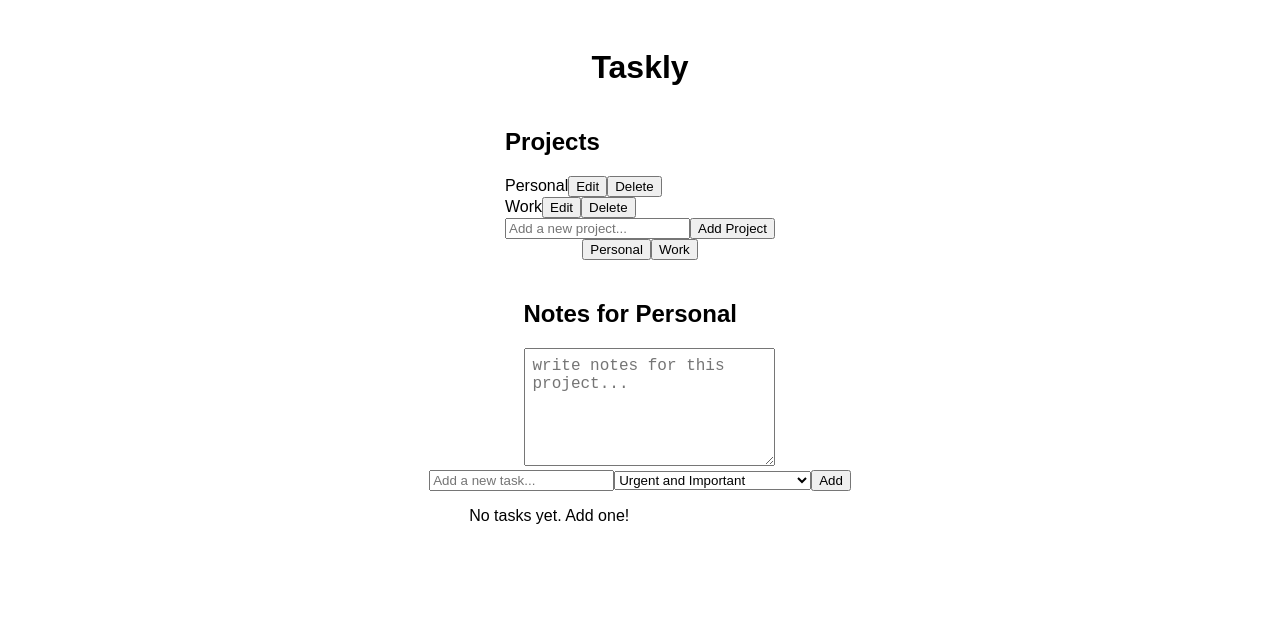
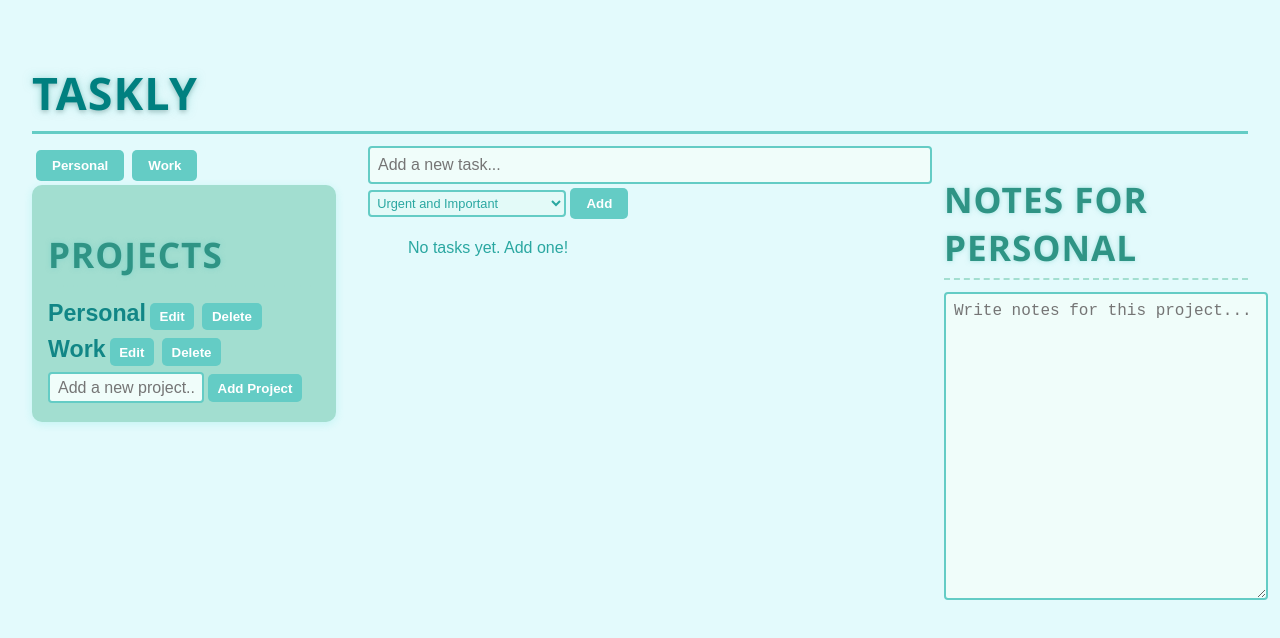
Before and after one commit to Tini-ops/Taskly, a React (Vite) app in the folder taskly/: page / in a window 1280 px wide. Shown: the top 638 px of the page. Built offline with nearby package versions, Linux system fonts and the light colour scheme.

Commit message:
Added styling and fixed priority ordering of tasks

```diff
--- a/taskly/src/App.jsx
+++ b/taskly/src/App.jsx
@@ -5,13 +5,6 @@ import ProjectList from './components/ProjectList';
 import Notes from './components/Notes';
 
 const App = () => {
-  // //State to store tasks
-  // const [tasks, setTasks] = useState(() => {
-  //   //Load tasks from localStorage when the app starts
-  //   const savedTasks = localStorage.getItem('tasks');
-  //   return savedTasks ? JSON.parse(savedTasks) : [];
-  // });
-
   //Projects
   //Holds multiple projects
   const [projects, setProjects] = useState(() => {
@@ -63,27 +56,38 @@ const App = () => {
     "not-urgent-not-important": 4,
   }
 
+  const sortTasksByPriority = (tasks) => {
+    return [...tasks].sort((a, b) => priorityOrder[a.priority] - priorityOrder[b.priority]);
+  };
+
   //Add a new task
   const addTask = (text, priority) => {
     setProjects(prevProjects =>
-      prevProjects.map(project =>
-        project.id === activeProject
-          ? {...project, tasks: [...project.tasks, {id: Date.now(), text, priority, completed: false}] }
-          : project
-      )
-    )
+      prevProjects.map(project => {
+        if (project.id !== activeProject) return project;
+
+        const updatedTasks = [
+          ...project.tasks,
+          { id: Date.now(), text, priority, completed: false }
+        ];
+
+        return {
+          ...project,
+          tasks: sortTasksByPriority(updatedTasks)
+        };
+      })
+    );
   };
 
   //Toggle task completion
   const toggleTask = (id) => {
-    // const updatedTasks = tasks.map(task => task.id === id ? { ...task, completed: !task.completed } : task);
     // setTasks(updatedTasks);
     setProjects(prevProjects =>
       prevProjects.map(project =>
         project.id === activeProject
-        ? {...project, tasks: project.tasks.map(task =>
+        ? {...project, tasks: sortTasksByPriority(project.tasks.map(task =>
           task.id === id ? {...task, completed: !task.completed} : task
-        )}
+        ))}
         : project
       )
     )
@@ -94,7 +98,7 @@ const App = () => {
     setProjects(prevProjects =>
       prevProjects.map(project =>
         project.id === activeProject
-          ? {...project, tasks: project.tasks.filter(task => task.id !== id)}
+          ? {...project, tasks: sortTasksByPriority(project.tasks.filter(task => task.id !== id))}
           : project
       )
     )
@@ -104,7 +108,7 @@ const App = () => {
     setProjects(prevProjects =>
       prevProjects.map(project =>
         project.id === activeProject
-        ? {...project, tasks: project.tasks.map(task => task.id === id ? {...task, text: newText} : task)}
+        ? {...project, tasks: sortTasksByPriority(project.tasks.map(task => task.id === id ? {...task, text: newText} : task))}
         : project
       )
     )
@@ -166,7 +170,13 @@ const App = () => {
   return (
     <div className='app-container'>
       <h1>Taskly</h1>
-
+      <div className='main-layout'>
+        <div className='sidebar'>
+        <ProjectTabs
+          projects={projects}
+          activeProject={activeProject}
+          setActiveProject={setActiveProject}
+          />
           <ProjectList
           projects={projects}
           activeProject={activeProject}
@@ -176,18 +186,8 @@ const App = () => {
           editProjectName={editProjectName}
           />
 
-      <ProjectTabs
-      projects={projects}
-      activeProject={activeProject}
-      setActiveProject={setActiveProject}
-      />
-
-      <Notes
-      projects={projects}
-      activeProject={activeProject}
-      updateNotes={updateNotes}
-      />
-
+        </div>
+        <div className='task-area'>
           <TaskList
           tasks={activeTasks}
           addTask={addTask}
@@ -197,6 +197,17 @@ const App = () => {
           updatePriority={updatePriority}
           />
         </div>
+        <div className='notes-area'>
+          <Notes
+          projects={projects}
+          activeProject={activeProject}
+          updateNotes={updateNotes}
+          />
+
+        </div>
+      </div>
+
+    </div>
   );
 };
 
--- a/taskly/src/components/Notes.jsx
+++ b/taskly/src/components/Notes.jsx
@@ -8,7 +8,7 @@ const Notes = ({projects, activeProject, updateNotes}) => {
             <h2>Notes for {project?.name}</h2>
             <textarea value={project?.notes || ""}
                 onChange={(e) => updateNotes(activeProject, e.target.value)}
-                placeholder="write notes for this project..."
+                placeholder="Write notes for this project..."
             />
         </div>
 
--- a/taskly/src/components/TaskList.jsx
+++ b/taskly/src/components/TaskList.jsx
@@ -42,7 +42,7 @@ const TaskList = ({tasks, addTask, toggleTask, deleteTask, editTask, updatePrior
 
             {/* List of tasks */}
             <ul>
-                {tasks.length === 0 ? (<p>No tasks yet. Add one!</p>) :
+                {tasks.length === 0 ? (<p id="no-task">No tasks yet. Add one!</p>) :
                 (
                     tasks.map(task => (
                         <TaskItem
--- a/taskly/src/index.css
+++ b/taskly/src/index.css
@@ -1,10 +1,57 @@
+/* Colours */
+:root {
+  --turquoise-light: #a2ded0;
+  --turquoise: #64ccc5;
+  --turquoise-dark: #3caea3; /*#3abcb7*/
+  --turquoise-deep: #2aa7a1;
+  --text-dark: #044443;
+  --text-light: #ffffff;
+  --turquoise-glow: rgba(100, 204, 197, 0.5);
+}
+
+body {
+  background-color: #e3fafc;
+  font-family: Arial, Helvetica, sans-serif;
+}
+
+/* Layout */
 .app-container {
+  padding: 1.5rem;
+  max-width: 100%;
+  box-sizing: border-box;
+}
+
+.main-layout {
   display: flex;
+  flex-direction: row;
+  gap: 2rem;
+  justify-content: space-between;
+  flex-wrap: wrap;
+}
+
+.sidebar {
+  flex: 1 1 20rem;
+  min-width: 15rem;
+  max-width: 25%;
+}
+
+.task-area {
+  flex: 1 1 30rem;
+  min-width: 20rem;
+  max-width: 50%;
+}
+
+.notes-area {
+  flex: 1 1 20rem;
+  min-width: 15rem;
+  max-width: 25%;
+}
+
+/* Media queries */
+@media (max-width: 768px) {
+  .main-layout{
   flex-direction: column;
-    align-items: center;
-    justify-content: center;
-    padding: 20px;
-    font-family: Arial, sans-serif;
+  }
 }
 
 .task-item {
@@ -24,6 +71,10 @@
   font-size: 16px;
 }
 
+#no-task {
+  color: var(--turquoise-deep);
+}
+
 .completed {
   text-decoration: line-through;
   color: #777075;
@@ -31,31 +82,148 @@
 
 /* Urgent and Important red */
 .urgent-important {
-    background-color: #e74c3c;
+  background-color: #fc7b75;
 }
 
 /* Not Urgent and Important yellow */
 .not-urgent-important {
-    background-color: #f1c40f;
+  background-color: #e9e951;
 }
 
 /* Urgent and Not Important blue */
 .urgent-not-important {
-    background-color: #3498db;
+  background-color: #568da1;
 }
 
 /* Not Urgent and Not Important green */
 .not-urgent-not-important {
-    background-color: #2ecc71;
+  background-color:  #8efc8e;
+}
+
+/* Inputs */
+input[type='text'],
+textarea {
+  width: 100%;
+  padding: 0.5rem;
+  border: 2px solid var(--turquoise);
+  border-radius: 4px;
+  font-size: 1rem;
+  color: var(--text-dark);
+  background-color: #f0fdfa;
+}
+
+textarea {
+  height: 18rem;
+}
+
+input:focus,
+textarea:focus {
+  outline: none;
+  border-color: var(--turquoise-deep);
+  box-shadow: 0 0 4px var(--turquoise);
+}
+
+.project-list input[type="text"] {
+  width: 50%;
+  padding: 0.3rem 0.5rem;
 }
 
 .notes-section {
   margin-top: 20px;
 }
 
-  .notes-section textarea {
-    width: 100%;
-    height: 100px;
-    padding: 8px;
-    font-size: 16px;
+/* Buttons */
+button {
+  margin: 0.25rem;
+  background-color: var(--turquoise);
+  color: var(--text-light);
+  border: none;
+  padding: 0.5rem 1rem;
+  border-radius: 5px;
+  cursor: pointer;
+  font-weight: bold;
+  transition: background-color 0.3s ease;
 }
+
+button:hover {
+  background-color: var(--turquoise-dark);
+}
+
+button:disabled {
+  background-color: var(--turquoise-light);
+  cursor: not-allowed;
+}
+
+/* Headings */
+h1, h2 {
+  font-family: 'Segoe UI', Verdana, Geneva, Tahoma, sans-serif;
+  margin-bottom: 0.75rem;
+  text-transform: uppercase;
+  letter-spacing: 1px;
+  transition: all 0.3s ease-in-out;
+}
+
+h1 {
+  font-size: 2.8rem;
+  font-weight: 800;
+  color: teal;
+  text-shadow: 0 0 10px var(--turquoise-glow), 0 2px 4px rgba(0, 0, 0, 0.2);
+  border-bottom: 3px solid var(--turquoise);
+  padding-bottom: 0.5rem;
+}
+
+h2 {
+  font-size: 2.2rem;
+  font-weight: 680;
+  color: rgb(47, 148, 133);
+  text-shadow: 0 0 5px var(--turquoise-glow);
+  border-bottom: 2px dashed var(--turquoise-light);
+  padding-bottom: 0.4rem;
+}
+
+h1:hover, h2:hover {
+  transform: scale(1.02);
+  text-shadow: 0 0 15px var(--turquoise), 0 2px 5px rgba(0, 0, 0, 0.2);
+}
+
+/* Project list */
+.project-list {
+  font-family: Arial, Helvetica, sans-serif, sans-serif;
+  padding: 1rem;
+  background-color: var(--turquoise-light);
+  border-radius: 10px;
+  box-shadow: 0 2px 8px rgba(64, 224, 208, 0.2);
+}
+
+
+
+.project-list span {
+display: inline-block;
+font-size: 1.45rem;
+color: rgb(17, 134, 134);
+font-weight: 550;
+}
+
+select {
+  padding: 0.2rem;
+  font-size: 0.8rem;
+  border: 2px solid var(--turquoise);
+  border-radius: 4px;
+  background-color: rgb(227, 250, 248);
+  color: var(--turquoise-deep);
+  cursor: pointer;
+  transition: border-color 0.2s ease;
+  outline: none;
+}
+
+select:hover,
+select:focus {
+  border-color: var(--turquoise-dark);
+  background-color: var(--turquoise);
+  color: white;
+}
+
+.project-list button {
+  padding: 0.4rem 0.6rem;
+
+}
```
Also changed, not shown: taskly/src/components/ProjectList.jsx (line endings or trailing spaces). Lines whose indentation alone changed are shown as unchanged.
